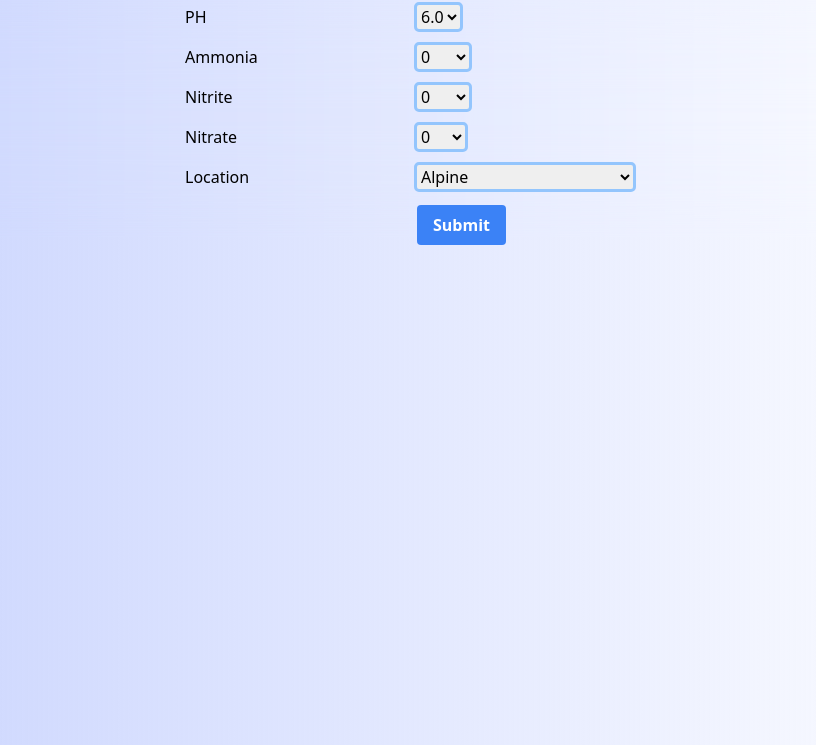
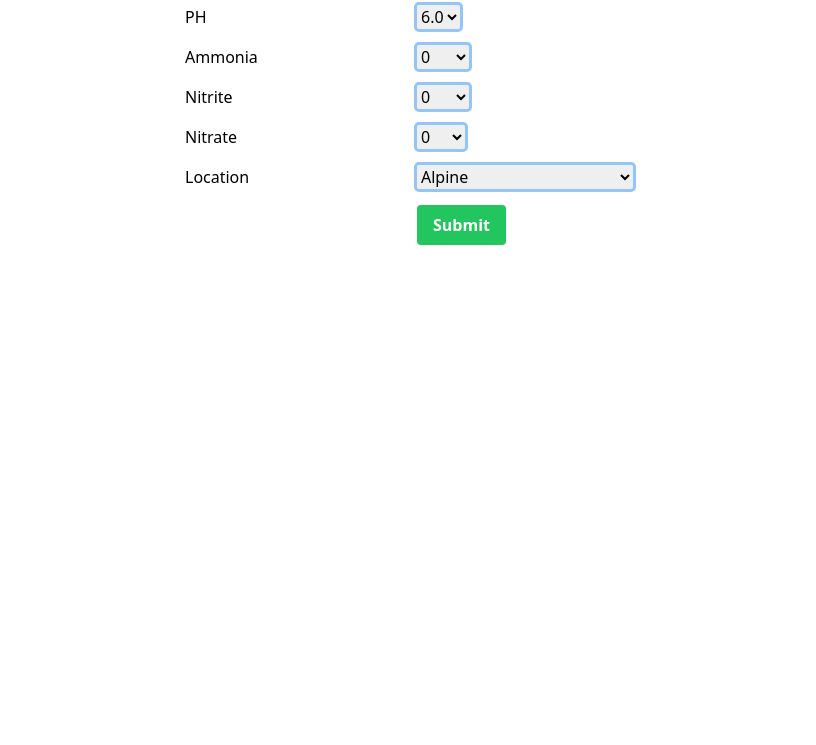
Before and after one commit to Janet-Ikhile/water-quality-data, a plain HTML site: page submission.html in a window 1280 px wide. Shown: the part 55-800 px from the top of the page, without its empty margins (231-1047 px from the left). Drawn offline with nearby package versions, Linux system fonts and the light colour scheme.

Commit message:
Style converging

```diff
--- a/submission.html
+++ b/submission.html
@@ -24,11 +24,11 @@
     window.location.href = "/followup.html";
   }
 </script>
-<body class="bg-gradient-to-r from-indigo-200">
+<body class="body">
   <h1 class="text-3xl font-bold text-center py-2">
     Submit your water testing data
   </h1>
-  <div class="flex flex-row justify-center items-center backdrop-blur-3xl py-2">
+  <div class="flex flex-row justify-center items-center backdrop-blur-3xl py-2 ">
     <div class="h-56 grid grid-cols-2 gap-4 content-start ...">
       <div>PH</div>
       <div>
@@ -85,7 +85,7 @@
         <select class="outline outline-blue-300 rounded-sm hover:outline-blue-500 ..." id="location" name="location">
         </select></div>
       <div></div>
-      <div> <button onclick="submitData()" id="submit" class="bg-blue-500 hover:bg-blue-700 text-white font-bold py-2 px-4 rounded">
+      <div> <button onclick="submitData()" id="submit" class="bg-green-500 hover:bg-green-700 text-white font-bold py-2 px-4 rounded">
           Submit
         </button></div>
     </div>
```
